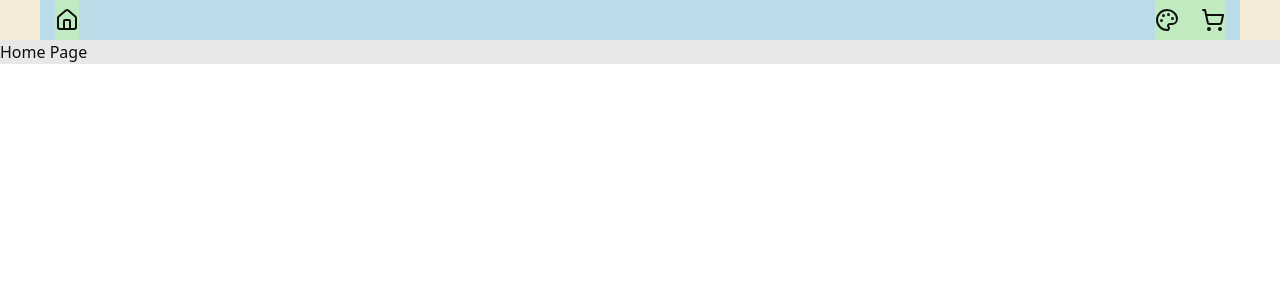
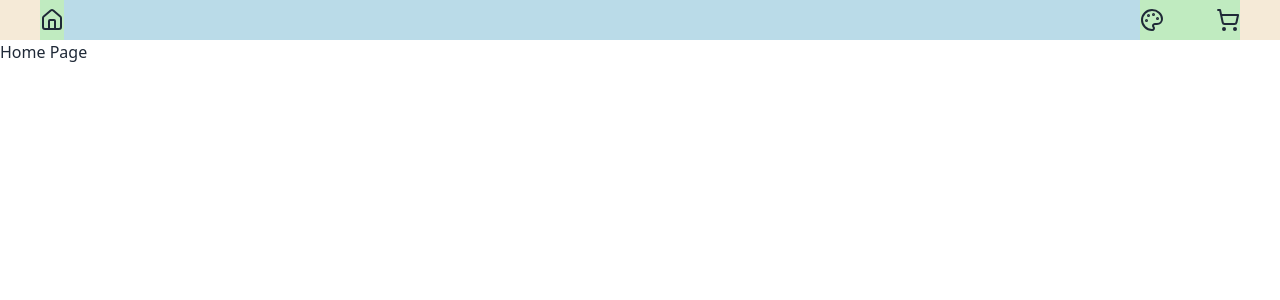
Before and after one commit to nidvar/pern-ecom, a React app in the folder frontend/: page / in a window 1280 px wide. Shown: the top 300 px of the page. Built offline with nearby package versions, Linux system fonts and the light colour scheme; the HTML template or start-up script is replaced by a standard one.

Commit message:
navbar with dynamic theme selection, zustand store added

```diff
--- a/frontend/src/App.tsx
+++ b/frontend/src/App.tsx
@@ -3,10 +3,12 @@ import { Routes, Route } from 'react-router-dom';
 import Navbar from './components/Navbar';
 import HomePage from './pages/HomePage';
 import ProductPage from './pages/ProductPage';
+import { useThemeStore } from './store/useThemeStore';
 
 function App() {
+    const themeStore = useThemeStore();
     return (
-    <div data-theme="garden">
+        <div data-theme={themeStore.theme}>
             <Navbar />
             <Routes>
                 <Route path="/" element={<HomePage />} />
--- a/frontend/src/components/Navbar.tsx
+++ b/frontend/src/components/Navbar.tsx
@@ -1,19 +1,68 @@
+import { useState, useEffect } from 'react';
 import { Link } from 'react-router-dom';
 import { ShoppingCartIcon, Palette, House} from 'lucide-react';
 
+import { useThemeStore } from '../store/useThemeStore';
+
 const Navbar = function(){
+
+    const themeStore = useThemeStore();
+
+    const [paletteVis, setPaletteVis] = useState(false);
+    const [theme, setTheme] = useState('');
+
+    const openPalette = function(){
+        const vis = !paletteVis;
+        setPaletteVis(vis);
+    }
+
+    const themes = [
+        "light",
+        "retro",
+        "cyberpunk",
+        "valentine",
+        "garden",
+        "aqua",
+        "wireframe",
+        "autumn",
+    ];
+
+    useEffect(()=>{
+        themeStore.setTheme(theme);
+    }, [theme])
+
     return(
-        <div className="my-nav">
-            <div className="my-nav-inner">
+        <>
+            <div className='my-nav'>
+                <div className='my-nav-inner'>
                     <div className='my-nav-inner-left'>
                         <Link to='/' ><House /></Link>
                     </div>
                     <div className='my-nav-inner-right'>
-                    <Palette />
+                        <Palette className='hover' onClick={openPalette} />
                         <Link to='/' ><ShoppingCartIcon /></Link>
                     </div>
                 </div>
             </div>
+            {
+                paletteVis?
+                <div className='theme-selector-container'>
+                    <div className='theme-selector'>
+                        {themes.map((item, index)=>{
+                            return (
+                                <p
+                                    key={index}
+                                    className='hover theme-item'
+                                    onClick={function(){setTheme(item); setPaletteVis(false);}}
+                                >
+                                    {item}
+                                </p>
+                                )
+                        })}
+                    </div>
+                </div>:''
+            }
+        </>
     )
 };
 
--- a/frontend/src/index.css
+++ b/frontend/src/index.css
@@ -18,7 +18,6 @@
     max-width: 1200px;
     height: 40px;
     margin: auto;
-    padding: 0 15px;
     background-color: rgb(186, 219, 232);
 }
 
@@ -34,7 +33,34 @@
     display: flex;
     justify-content: space-between;
     align-items: center;
-    width: 70px;
+    width: 100px;
+
+
 
     background-color: rgb(192, 235, 192);
 }
+
+.theme-selector-container {
+    background-color: green;
+    max-width: 1200px;
+    margin: auto;
+    position: relative;
+}
+
+.theme-selector {
+    background-color: yellow;
+    width: 100px;
+    position: absolute;
+    z-index: 10;
+    right: 0;
+}
+
+
+
+.hide {
+    display: none;
+}
+
+.hover:hover {
+    cursor: pointer;
+}
--- /dev/null
+++ b/frontend/src/store/useThemeStore.ts
@@ -0,0 +1,13 @@
+import { create } from 'zustand';
+import type { ThemeStoreType } from '../types';
+
+export const useThemeStore = create<ThemeStoreType>(function(set){
+    return {
+        theme: localStorage.getItem('theme') || 'garden',
+        setTheme: function(theme){
+            set({
+                theme: theme
+            })
+        }
+    }
+});
--- /dev/null
+++ b/frontend/src/types.ts
@@ -0,0 +1,4 @@
+export type ThemeStoreType = {
+    theme: string | undefined
+    setTheme: (theme: string)=> void
+}
```
Lines whose indentation alone changed are shown as unchanged.
